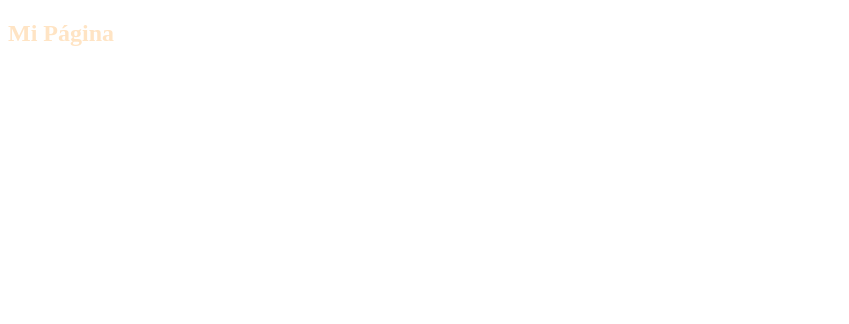
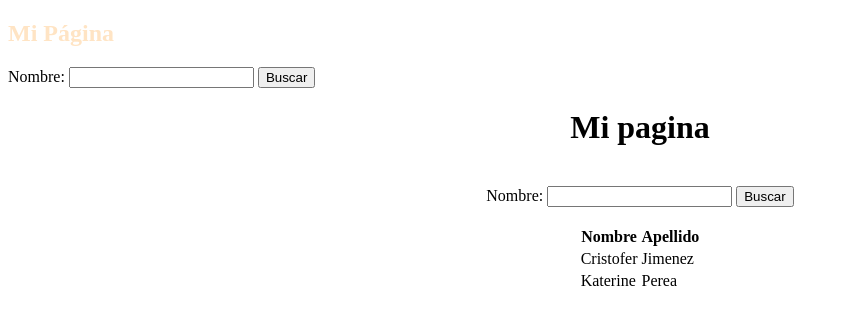
Before and after one commit to xZENTOXx/Practica1, a plain HTML site: page Index.htm in a window 1280 px wide. Shown: the whole page, without its empty margins (0-849 px from the left). Drawn offline with Linux system fonts and the light colour scheme.

Commit message:
octavo commit

```diff
--- a/Index.htm
+++ b/Index.htm
@@ -6,10 +6,48 @@
     <title>Document</title>
 </head>
 <body>
-    <nav style = "width: max-content; color: black;" >
-        <h1 style = "width: max-content; color: bisque;">
+    <nav style = "width: max-content; color: black; text-align: center;" >
+        <h1 style = "width: max-content; color: bisque; text-align: center;">
             Mi Página
         </h1>
     </nav>
+    <div>
+        <label > Nombre: </label>
+        <input type="text" />
+        <input type = "submit" value="Buscar"/>
+        <br/>
+        <head>
+
+        </head>
+        <body>
+            <center>
+                <h1>Mi pagina</h1>
+
+                <br />
+                <label>Nombre: </label>
+                <input type="text" />
+
+                <input type="submit"
+                    value="Buscar"/>
+                <br />
+
+                <br />
+                <table>
+                    <tr>
+                        <th>Nombre</th>
+                        <th>Apellido</th>
+                    </tr>
+                    <tr>
+                        <td>Cristofer</td>
+                        <td>Jimenez</td>
+                    </tr>
+                    <tr>
+                        <td>Katerine</td>
+                        <td>Perea</td>
+                    </tr>
+                </table>
+            </center>
+        </body>
+    </div>
 </body>
 </html>
```
